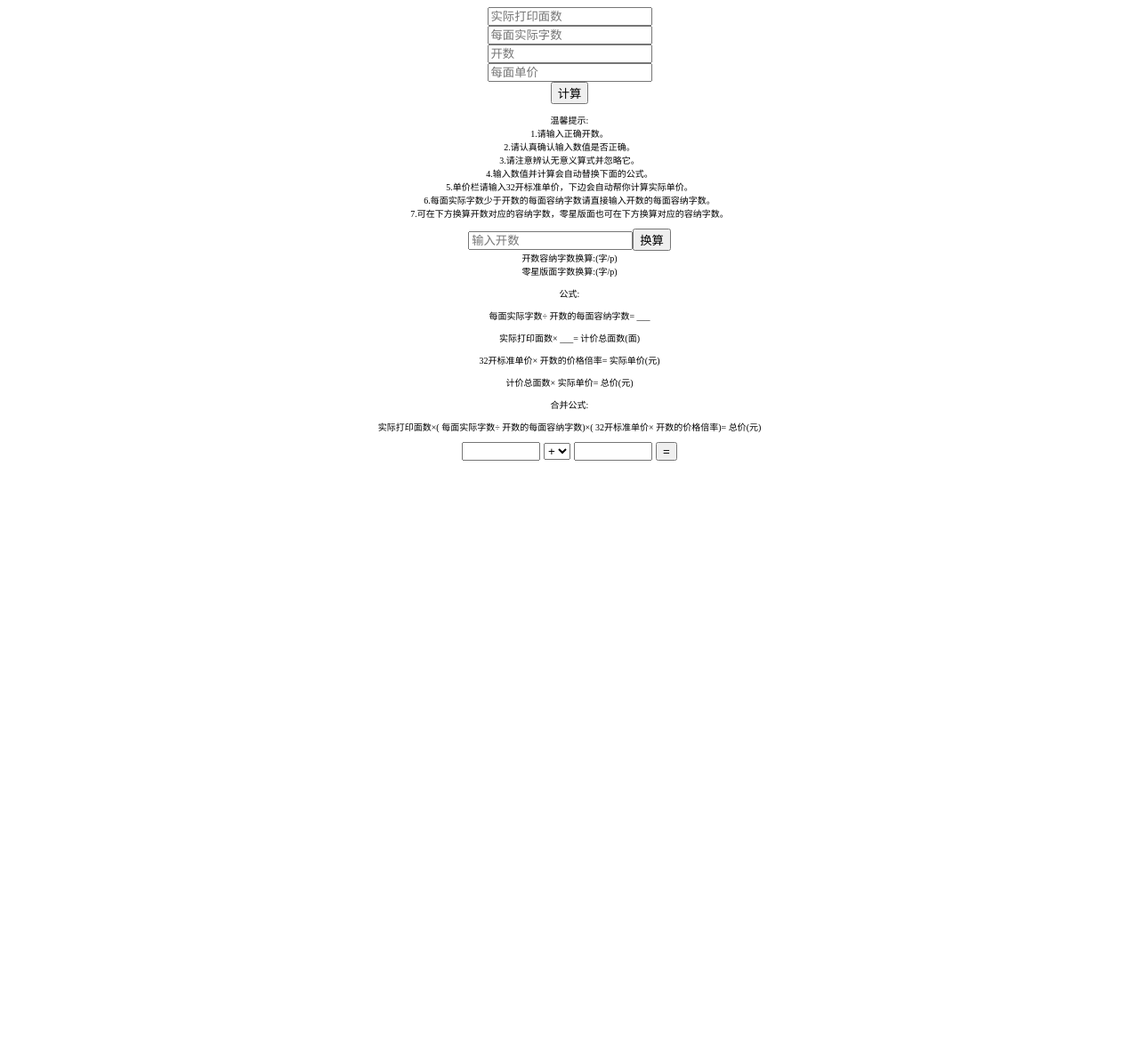
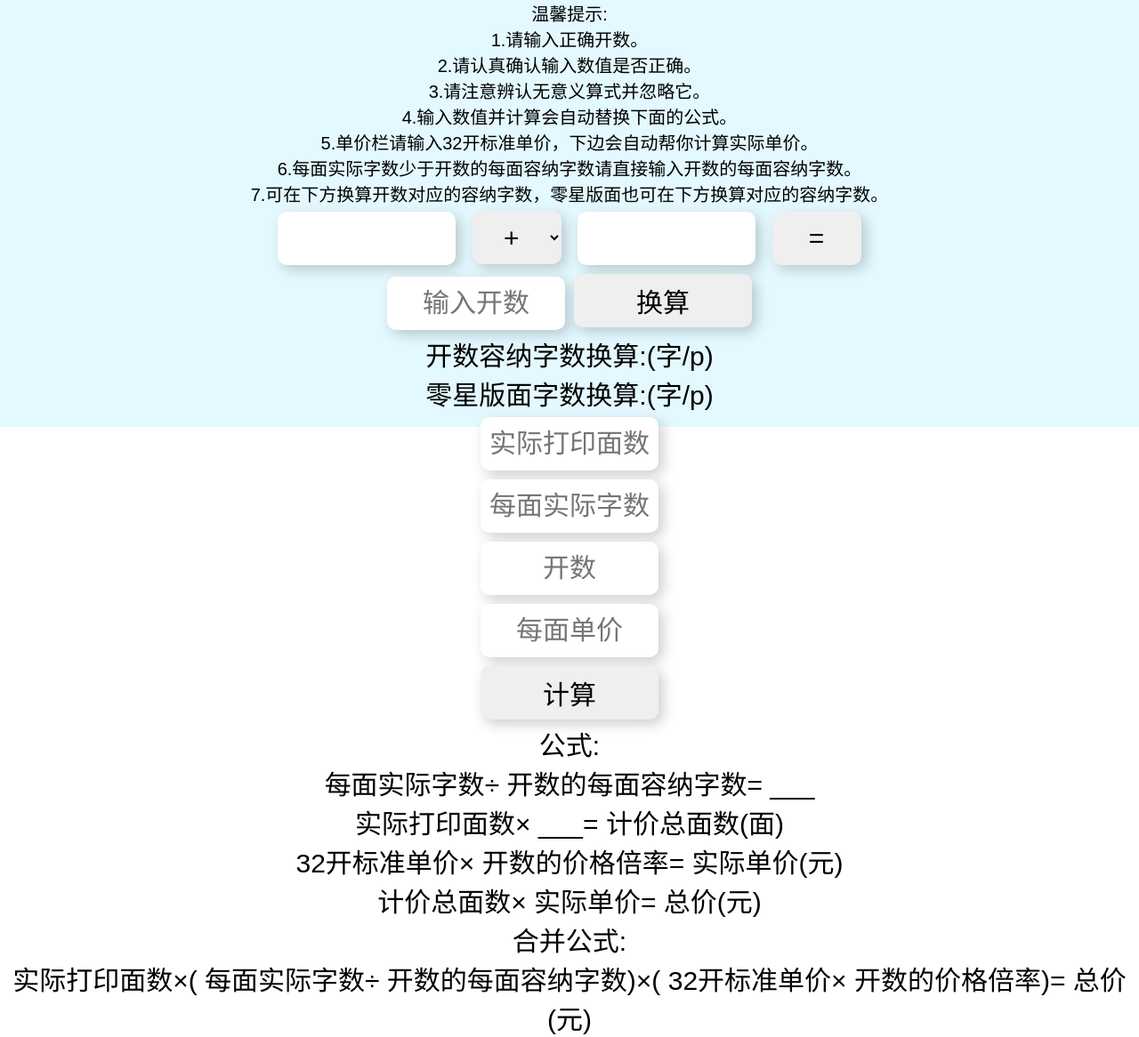
Before and after one commit to display233/wangye, a PHP site: page /ysjjs.html in a window 1280 px wide. Shown: the whole page at 89% size. Before the commit the page ends 518 px from the top, so only its background shows below. Run offline with PHP 8.4, Linux system fonts and the light colour scheme.

Commit message:
Add files via upload

```diff
--- a/tongyong.css
+++ b/tongyong.css
@@ -31,13 +31,3 @@
     font-size:50px;
     background-color:#ABCDEF;
 }
-/*ysjjs*/
-.ysjjsbody{
-    text-align:center;
-}
-.ysjjsa{
-    font-size:10px;
-}
-.ysjjsdbjs input{
-    width:80px;
-}
--- /dev/null
+++ b/ysjjs.css
@@ -0,0 +1,69 @@
+*{
+    margin: 0;
+    padding: 0;
+    font-family: sans-serif;
+    box-sizing: border-box;
+    text-align:center;
+    justify-content: center;
+    align-items: center;
+}
+.divbj{
+   width: 100%;
+   height: 60vh;
+   background: #e3f9ff;
+}
+.divbj input{
+   border: 0;
+   outline: 0;
+   width: 200px;
+   height: 60px;
+   border-radius: 10px;
+   box-shadow: -8px -8px 15px rgba(255, 255, 255, 0.1), 5px 5px 15px rgba(0, 0, 0, 0.2);
+   margin: 5px;
+   font-size: 30px;
+}
+.divbj button{
+   border: 0;
+   outline: 0;
+   width: 200px;
+   height: 60px;
+   border-radius: 10px;
+   box-shadow: -8px -8px 15px rgba(255, 255, 255, 0.1), 5px 5px 15px rgba(0, 0, 0, 0.2);
+   cursor: pointer;
+   margin: 5px;
+   font-size: 30px;
+}
+.divjsjg select{
+   border: 0;
+   outline: 0;
+   width: 100px;
+   height: 60px;
+   border-radius: 10px;
+   box-shadow: -8px -8px 15px rgba(255, 255, 255, 0.1), 5px 5px 15px rgba(0, 0, 0, 0.2);
+   cursor: pointer;
+   margin: 5px;
+   font-size: 30px;
+}
+.divjsjg button{
+   border: 0;
+   outline: 0;
+   width: 100px;
+   height: 60px;
+   border-radius: 10px;
+   box-shadow: -8px -8px 15px rgba(255, 255, 255, 0.1), 5px 5px 15px rgba(0, 0, 0, 0.2);
+   cursor: pointer;
+   margin: 5px;
+   font-size: 30px;
+}
+.divwxts{
+   font-size:20px;
+}
+.divjsjg{
+   font-size:30px;
+}
+.divhsjg{
+   font-size:30px;
+}
+.divgs{
+   font-size:30px;
+}
--- a/ysjjs.html
+++ b/ysjjs.html
@@ -4,16 +4,13 @@
 	<meta charset="utf-8">
 	<title>印刷价计算</title>
 	<link rel="stylesheet" href="template">
-	<link rel="stylesheet" type="text/css" href="tongyong.css">
+	<link rel="stylesheet" type="text/css" href="ysjjs.css">
 	<script src="math.min.js"></script>
 </head>
-    <body class="ysjjsbody">
-        <input id="sjm" maxlength="8" placeholder="实际打印面数"><br>
-        <input id="sjz" maxlength="8" placeholder="每面实际字数"><br>
-        <input id="ks" maxlength="8" placeholder="开数"><br>
-        <input id="bzdj" maxlength="8" placeholder="每面单价"><br>
-        <button onclick="calc()">计算</button>
-        <p class="ysjjsa">温馨提示:<br>
+    <body>
+    <div class="divbj">
+    <div class="divwxts">
+        <p>温馨提示:<br>
             1.请输入正确开数。<br>
             2.请认真确认输入数值是否正确。<br>
             3.请注意辨认无意义算式并忽略它。<br>
@@ -22,12 +19,32 @@
             6.每面实际字数少于开数的每面容纳字数请直接输入开数的每面容纳字数。<br>
             7.可在下方换算开数对应的容纳字数，零星版面也可在下方换算对应的容纳字数。<br>
         </p>
-    <div class="ysjjsa">
+    </div>
+    <div class="divjsjg">
+        <input id="sra" maxlength="10"></input>
+        <select id="sf">
+            <option>+</option>
+            <option>-</option>
+            <option>×</option>
+            <option>÷</option>
+        </select>
+        <input id="srb" maxlength="10"></input>
+        <button onclick="sdjs()">=</button>
+        <span id="xsjg"><span>
+    </div>
+    <div class="divhsjg">
         <input id="srks" maxlength="8" placeholder="输入开数"><button onclick="kshs()">换算</button><br>
         开数容纳字数换算:<span id="pthsa"></span>(字/p)<br>
         零星版面字数换算:<span id="lxhsa"></span>(字/p)
     </div>
-    <div class="ysjjsa">
+    <div>
+        <input id="sjm" maxlength="8" placeholder="实际打印面数"><br>
+        <input id="sjz" maxlength="8" placeholder="每面实际字数"><br>
+        <input id="ks" maxlength="8" placeholder="开数"><br>
+        <input id="bzdj" maxlength="8" placeholder="每面单价"><br>
+        <button onclick="calc()">计算</button>
+    </div>
+    <div class="divgs">
         <p>公式:</p>
         <p>
             <span id="sjza">每面实际字数</span>÷
@@ -59,17 +76,6 @@
             <span id="zjb">总价</span>(元)
         </p>
     </div>
-    <div class="ysjjsdbjs">
-        <input id="sra" maxlength="10"></input>
-        <select id="sf">
-            <option>+</option>
-            <option>-</option>
-            <option>×</option>
-            <option>÷</option>
-        </select>
-        <input id="srb" maxlength="10"></input>
-        <button onclick="sdjs()">=</button>
-        <span id="xsjg"><span>
     </div>
     </body>
         <script>
```
